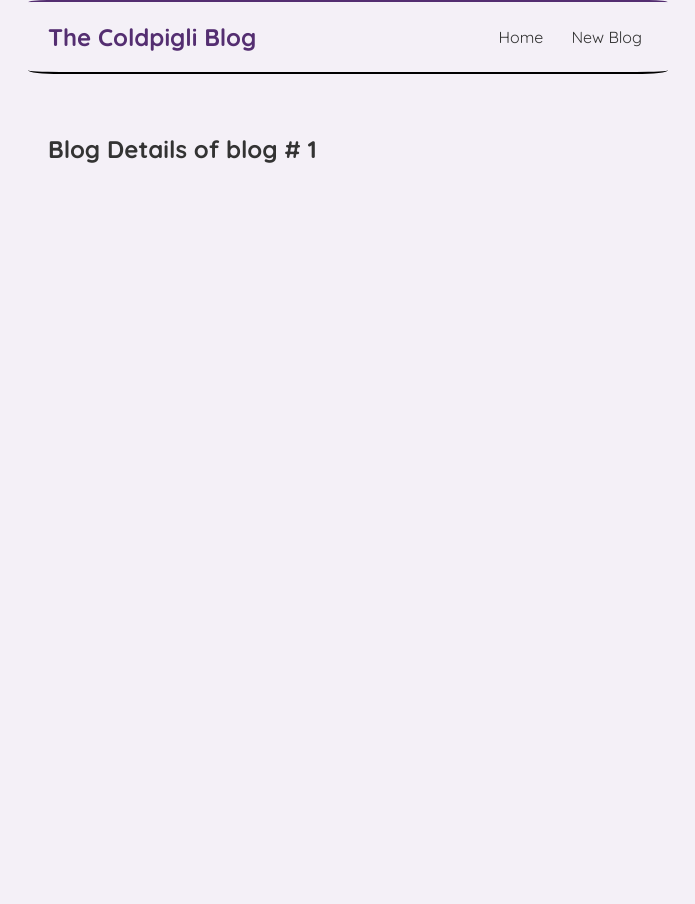
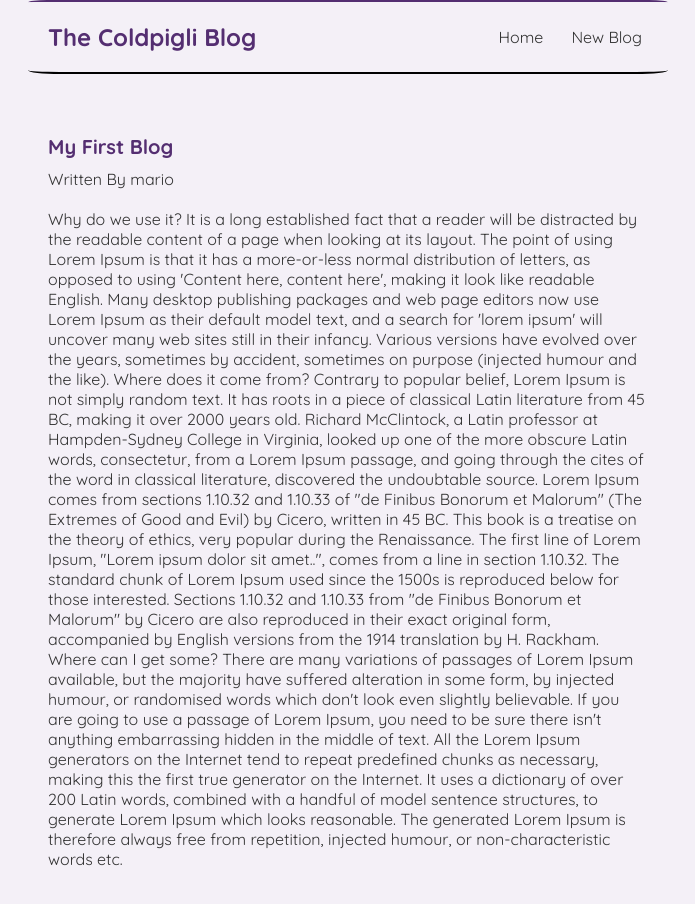
Before and after one commit to coldpigli/coldpigli-blog, a React (Create React App) app: page /blogs/1 in a window 1280 px wide. Shown: the top 904 px of the page, without its empty margins (292-987 px from the left). Before the commit the page ends 800 px from the top, so only its background shows below. Built offline with nearby package versions, Linux system fonts and the light colour scheme; data requests are answered from the project's data file.

Commit message:
Added a form to enable a new blogpost entry

```diff
--- a/src/BlogDetails.js
+++ b/src/BlogDetails.js
@@ -1,12 +1,22 @@
 import { useParams } from "react-router-dom";
+import useFetch from "./useFetch";
 
 const BlogDetails = () => {
 
     const {id} = useParams();
+    const {data: blog, error, isPending} = useFetch("http://localhost:8000/blogs/" + id);
 
     return (
         <div className = "blog-details">
-            <h2>Blog Details of blog # {id}</h2>
+            {isPending &&   <div>Loading...</div> }
+            {error && <div>{error}</div>}
+            {blog && (
+                <article>
+                    <h2>{blog.title}</h2>
+                    <p>Written By {blog.author}</p>
+                    <div>{blog.body }</div>
+                </article>
+            )}
         </div>
     );
 };
--- a/src/Create.js
+++ b/src/Create.js
@@ -2,6 +2,26 @@ const Create = () => {
     return (
         <div>
             <h2>Create a New Blog!</h2>
+            <form>
+                <label>Blog Title:</label>
+                <input
+                    type = "text"
+                    required
+                />
+                <label>Blog Body:</label>
+                <textarea
+                    required
+                />
+                <label>Blog Author:</label>
+                <select>
+                    <option value = "coldpigli">Coldpigli</option>
+                    <option value = "aru">Aru</option>
+                    <option value = "naugu">Naugu</option>
+                </select>
+                <button>
+                    Add Blog
+                </button>
+            </form>
         </div>
      );
 
--- a/src/index.css
+++ b/src/index.css
@@ -58,3 +58,22 @@
 .blog-preview a {
   text-decoration: none;
 }
+
+.blog-details h2 {
+  font-size: 20px;
+  color:#542E71;
+  margin-bottom: 10px;
+}
+
+.blog-details div {
+  margin: 20px 0;
+}
+
+.blog-details button {
+  background: #542E71;
+  color: #fff;
+  border: 0;
+  padding: 8px;
+  border-radius: 8px;
+  cursor: pointer;
+}
```
